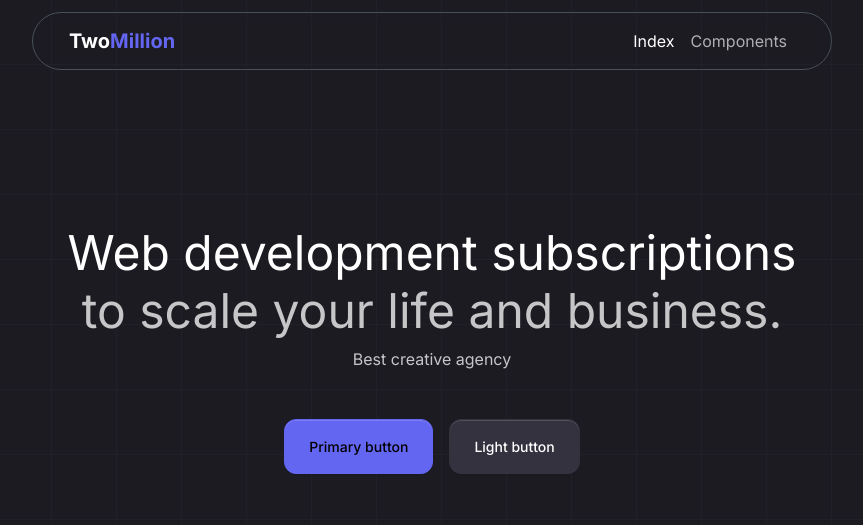
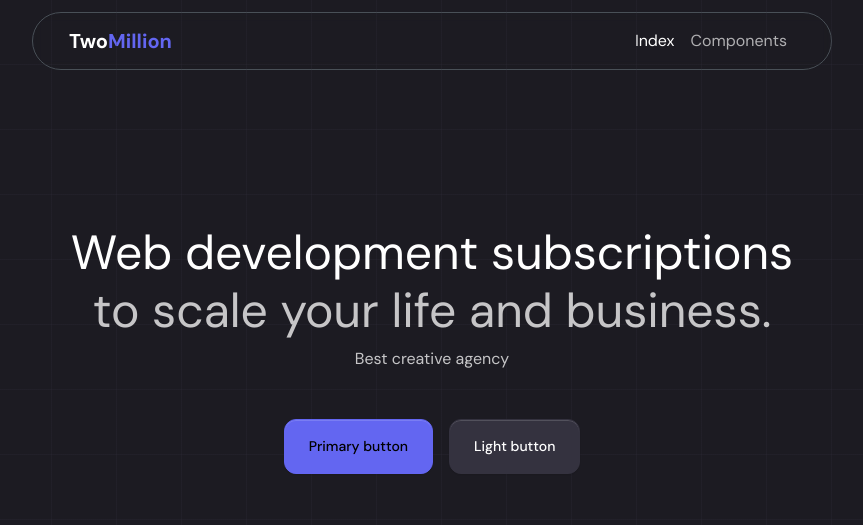
Before and after one commit to piotrszubert/Bootstrap-th3m3, a website built with Vite: page src/index.html in a window 1280 px wide. Shown: the whole page, without its empty margins (208-1071 px from the left). Built offline with nearby package versions, Linux system fonts and the light colour scheme.

Commit message:
changed font

```diff
--- a/src/scss/theme.scss
+++ b/src/scss/theme.scss
@@ -1,6 +1,6 @@
 // font-family: 'DM Sans', sans-serif;
-@import url('https://fonts.googleapis.com/css2?family=Inter:wght@400;500;700&display=swap');
-$font-family-base: 'Inter', sans-serif;
+@import url('https://fonts.googleapis.com/css2?family=DM+Sans:opsz,wght@9..40,400;9..40,500;9..40,600;9..40,700&display=swap');
+$font-family-base: 'Dm Sans', sans-serif;
 
 // body
 $body-color-dark: #fff;
```
